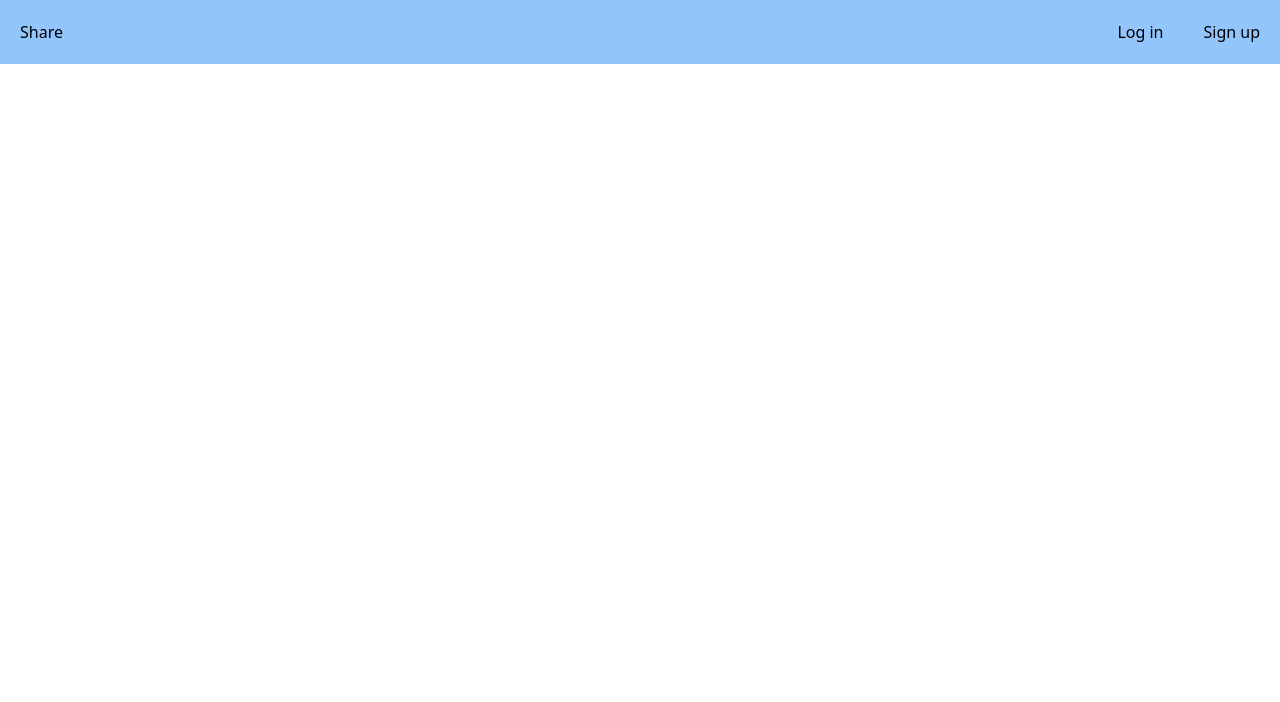
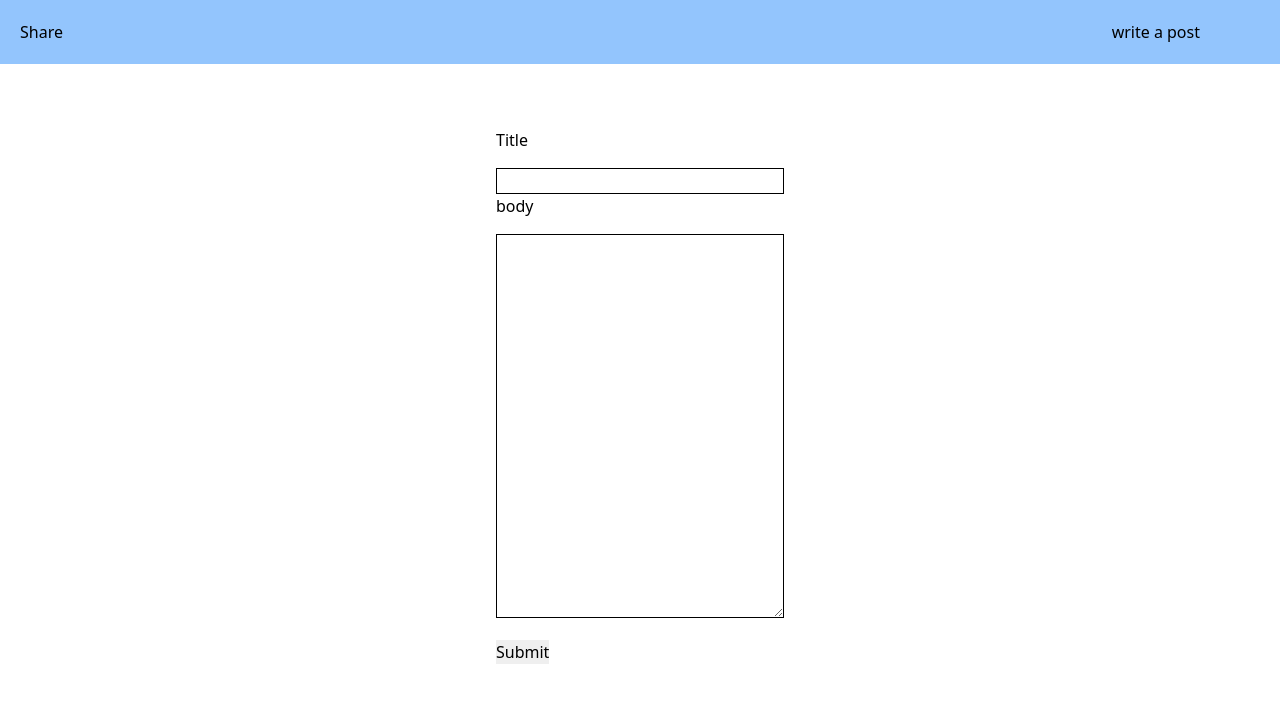
Before and after one commit to GaboUCR/Share, a React (Create React App) app in the folder share-frontend/: page /write in a window 1280 px wide. Shown: the top 702 px of the page. Built offline with nearby package versions, Linux system fonts and the light colour scheme; no server answers.

Commit message:
finished text editor, for the moment it the post to console

```diff
--- a/share-frontend/src/App.js
+++ b/share-frontend/src/App.js
@@ -3,10 +3,9 @@ import React, {useState} from 'react'
 
 
 function App() {
-  const[id, get_id] = useState(-1);
+  const[id, get_id] = useState(3);
 
   function idRequest(req_id){
-    console.log(req_id)
     get_id(req_id);
   };
 
--- a/share-frontend/src/TopNavigation.js
+++ b/share-frontend/src/TopNavigation.js
@@ -1,5 +1,6 @@
 import React, {useState} from "react";
 import {SignUp, LogIn} from "./forms"
+import {TextEditor} from "./posts"
 import {
   BrowserRouter as Router,
   Switch,
@@ -40,7 +41,6 @@ function TopNavigationNotLogged(props){
 
 function TopNavigationLogged(props){
   const[username, get_username] = useState("");
-  console.log(props.id)
 
   const requestOptions = {
   method: 'POST',
@@ -53,16 +53,20 @@ function TopNavigationLogged(props){
 	return(
 		<Router>
 
-      <nav id="top"  className = "flex bg-light-blue">
+      <nav className = "flex bg-light-blue">
         <Link to = "/" className ="m-5">Share</Link>
-
-        <p className="my-5 absolute right-0">{username}</p>
-
+        <nav className="my-5 mx-5 absolute right-0">
+          <Link className="mx-5" to='/write'>write a post</Link>
+          <Link className="mx-5">{username}</Link>
+        </nav>
       </nav>
 
   		<Switch>
         <Route exact path="/">
           <Home />
+        </Route>
+        <Route exact path="/write">
+          <TextEditor />
         </Route>
       </Switch>
 
--- /dev/null
+++ b/share-frontend/src/posts/editor.js
@@ -0,0 +1,42 @@
+import {useState} from "react";
+
+function TextEditor(){
+  const[title, setTitle] = useState("")
+  const[body, setbody] = useState("")
+
+  function titleChange(event){
+    setTitle(event.target.value);
+  }
+
+  function bodyChange(event){
+    setbody(event.target.value);
+  }
+
+  function handleSubmit(event){
+    console.log(title+"\n"+body)
+
+    event.preventDefault();
+  }
+
+  return(
+    <div className="grid justify-items-center">
+      <div className = "my-16">
+        <form onSubmit={handleSubmit} className = "space-y-4">
+        <label className ="" htmlFor="Title">Title</label>
+          <div>
+          <input type="text" className="border w-72" id="Title" value={title} onChange={titleChange} />
+          </div>
+        <label className ="" htmlFor="body">body</label>
+          <div>
+          <textarea className="border h-96 w-72" id="body" value={body} onChange={bodyChange}> </textarea>
+          </div>
+
+        <input type="submit" value="Submit"/>
+        </form>
+      </div>
+    </div>
+  )
+
+}
+
+export default TextEditor;
--- /dev/null
+++ b/share-frontend/src/posts/index.js
@@ -0,0 +1,3 @@
+import TextEditor from "./editor.js";
+
+export {TextEditor};
--- a/share-frontend/tailwind.config.js
+++ b/share-frontend/tailwind.config.js
@@ -5,6 +5,7 @@ module.exports = {
     colors: {
       // Build your palette here
       "light-blue" : "#93C5FD",
+      "post-background": "#FCA5A5",
     },
 
   },
```
Also changed, not shown: 2 other files (tests, documents, lock files or other folders).
